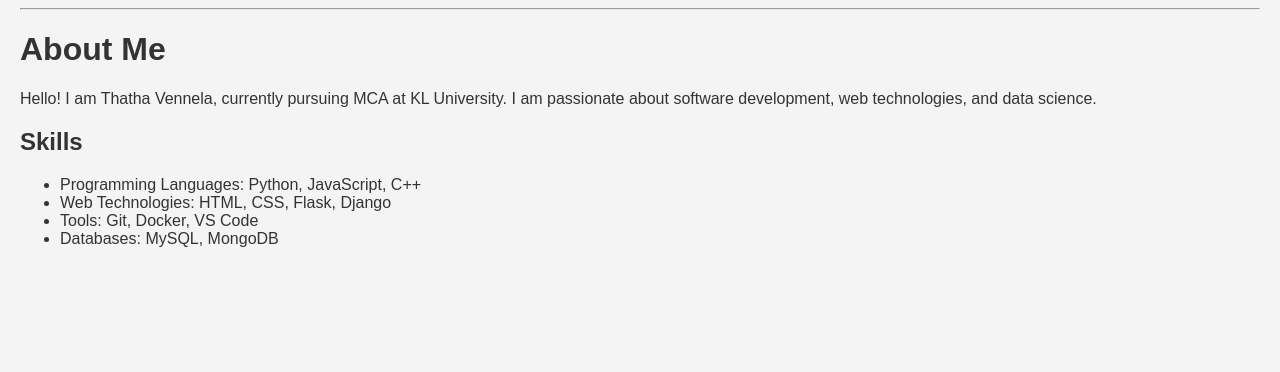
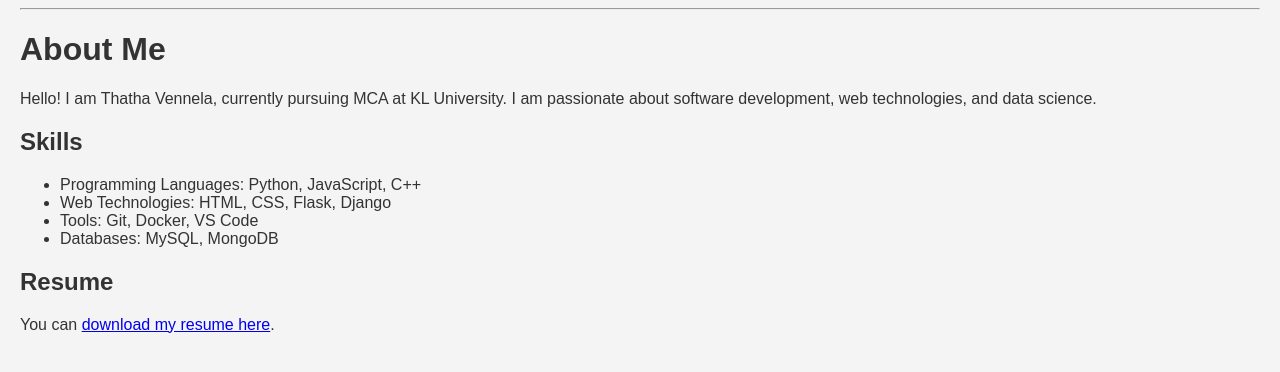
Before and after one commit to vennela2107/portfolio-app, a Flask app: page /about in a window 1280 px wide. Shown: the part 38-410 px from the top of the page. Run offline with Flask 3, Linux system fonts and the light colour scheme.

Commit message:
Add resume link to README and About page

```diff
--- a/templates/about.html
+++ b/templates/about.html
@@ -13,4 +13,9 @@
     <li>Tools: Git, Docker, VS Code</li>
     <li>Databases: MySQL, MongoDB</li>
 </ul>
+
+<h2>Resume</h2>
+<p>
+  You can <a href="{{ url_for('static', filename='resume.pdf') }}" target="_blank" download>download my resume here</a>.
+</p>
 {% endblock %}
```
Also changed, not shown: README.md, 1 other file.
